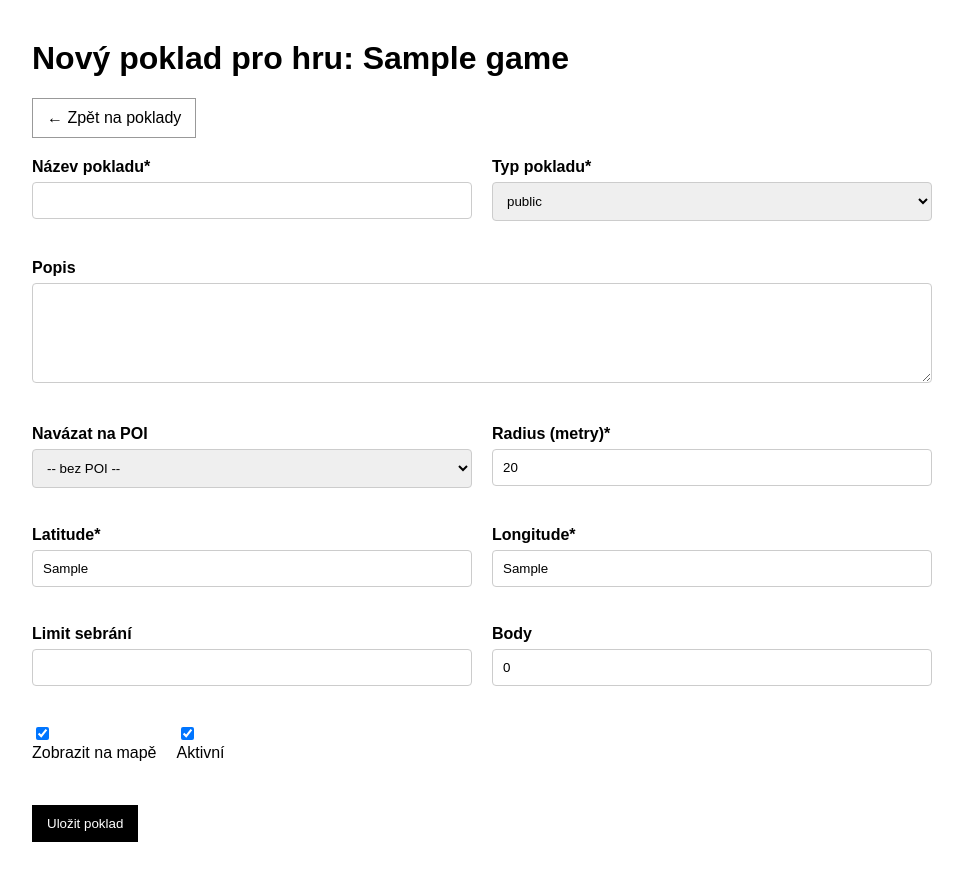
After one commit to antoninecer/teambuild, a PHP site: template resources/views/admin/treasures/create.php in a window 1280 px wide. The commit adds this page. Shown: the whole page, without its empty margins (8-971 px from the left). Run offline with PHP 8.4, Linux system fonts and the light colour scheme; the template is opened without the code that fills it: most values are stand-ins (such as "Sample title", 1, 10 or a date in 2020).

Commit message:
první použitelné admin CRUD minimum pro poklady

```diff
--- a/resources/views/admin/games/show.php
+++ b/resources/views/admin/games/show.php
@@ -8,7 +8,7 @@
 
         .grid { display: grid; grid-template-columns: 220px 1fr; gap: 10px 20px; }
 
-        .actions { margin-top: 24px; display: flex; gap: 12px; }
+        .actions { margin-top: 24px; display: flex; gap: 12px; flex-wrap: wrap; }
 
         .btn {
             padding: 10px 14px;
@@ -94,6 +94,7 @@
 <div class="actions">
     <a class="btn" href="/admin/games">Zpět na seznam</a>
     <a class="btn btn-primary" href="/admin/games/<?= (int) $game['id'] ?>/pois">Správa bodů (POI)</a>
+    <a class="btn btn-primary" href="/admin/games/<?= (int) $game['id'] ?>/treasures">Poklady</a>
     <a class="btn btn-primary" href="/admin/games/<?= (int) $game['id'] ?>/invites">Pozvánky & QR</a>
 </div>
 
--- /dev/null
+++ b/resources/views/admin/treasures/create.php
@@ -0,0 +1,188 @@
+<!DOCTYPE html>
+<html lang="cs">
+<head>
+    <meta charset="UTF-8">
+    <title>Nový poklad</title>
+    <style>
+        body { font-family: Arial, sans-serif; margin: 40px; max-width: 900px; }
+        .actions { margin-bottom: 20px; }
+        .btn {
+            padding: 10px 14px;
+            cursor: pointer;
+            text-decoration: none;
+            border: 1px solid #999;
+            background: #fff;
+            color: #000;
+            display: inline-block;
+        }
+        .btn-primary { background: #000; color: #fff; border: 1px solid #000; }
+
+        .errors {
+            background: #ffe6e6;
+            border: 1px solid #ff9999;
+            padding: 15px;
+            margin-bottom: 25px;
+            color: #cc0000;
+            border-radius: 4px;
+        }
+
+        .errors ul {
+            margin: 0;
+            padding-left: 20px;
+        }
+
+        .form-grid {
+            display: grid;
+            grid-template-columns: 1fr 1fr;
+            gap: 20px;
+        }
+
+        .full-width {
+            grid-column: span 2;
+        }
+
+        .form-group {
+            margin-bottom: 18px;
+        }
+
+        label {
+            display: block;
+            font-weight: bold;
+            margin-bottom: 6px;
+        }
+
+        input[type="text"],
+        input[type="number"],
+        textarea,
+        select {
+            width: 100%;
+            padding: 10px;
+            border: 1px solid #ccc;
+            border-radius: 4px;
+            box-sizing: border-box;
+        }
+
+        textarea {
+            min-height: 100px;
+            resize: vertical;
+        }
+
+        .checkbox-row {
+            display: flex;
+            gap: 20px;
+            align-items: center;
+        }
+
+        .checkbox-row label {
+            font-weight: normal;
+            margin: 0;
+        }
+
+        @media (max-width: 700px) {
+            .form-grid {
+                grid-template-columns: 1fr;
+            }
+
+            .full-width {
+                grid-column: span 1;
+            }
+        }
+    </style>
+</head>
+<body>
+    <h1>Nový poklad pro hru: <?= htmlspecialchars($game['name'], ENT_QUOTES, 'UTF-8') ?></h1>
+
+    <div class="actions">
+        <a class="btn" href="/admin/games/<?= (int) $game['id'] ?>/treasures">← Zpět na poklady</a>
+    </div>
+
+    <?php if (!empty($errors)): ?>
+        <div class="errors">
+            <strong>Při ukládání došlo k chybám:</strong>
+            <ul>
+                <?php foreach ($errors as $error): ?>
+                    <li><?= htmlspecialchars($error, ENT_QUOTES, 'UTF-8') ?></li>
+                <?php endforeach; ?>
+            </ul>
+        </div>
+    <?php endif; ?>
+
+    <form action="/admin/games/<?= (int) $game['id'] ?>/treasures" method="POST">
+        <div class="form-grid">
+            <div class="form-group">
+                <label for="name">Název pokladu*</label>
+                <input type="text" id="name" name="name" value="<?= htmlspecialchars($old['name'] ?? '', ENT_QUOTES, 'UTF-8') ?>" required>
+            </div>
+
+            <div class="form-group">
+                <label for="treasure_type">Typ pokladu*</label>
+                <?php $selectedType = $old['treasure_type'] ?? 'public'; ?>
+                <select id="treasure_type" name="treasure_type">
+                    <option value="public" <?= $selectedType === 'public' ? 'selected' : '' ?>>public</option>
+                    <option value="hidden" <?= $selectedType === 'hidden' ? 'selected' : '' ?>>hidden</option>
+                    <option value="individual" <?= $selectedType === 'individual' ? 'selected' : '' ?>>individual</option>
+                    <option value="team" <?= $selectedType === 'team' ? 'selected' : '' ?>>team</option>
+                </select>
+            </div>
+
+            <div class="form-group full-width">
+                <label for="description">Popis</label>
+                <textarea id="description" name="description"><?= htmlspecialchars($old['description'] ?? '', ENT_QUOTES, 'UTF-8') ?></textarea>
+            </div>
+
+            <div class="form-group">
+                <label for="poi_id">Navázat na POI</label>
+                <select id="poi_id" name="poi_id">
+                    <option value="">-- bez POI --</option>
+                    <?php foreach ($pois as $poi): ?>
+                        <option value="<?= (int) $poi['id'] ?>" <?= (($old['poi_id'] ?? '') == $poi['id']) ? 'selected' : '' ?>>
+                            <?= htmlspecialchars($poi['name'], ENT_QUOTES, 'UTF-8') ?>
+                        </option>
+                    <?php endforeach; ?>
+                </select>
+            </div>
+
+            <div class="form-group">
+                <label for="radius_m">Radius (metry)*</label>
+                <input type="number" id="radius_m" name="radius_m" value="<?= htmlspecialchars($old['radius_m'] ?? '20', ENT_QUOTES, 'UTF-8') ?>" min="1" required>
+            </div>
+
+            <div class="form-group">
+                <label for="lat">Latitude*</label>
+                <input type="text" id="lat" name="lat" value="<?= htmlspecialchars($old['lat'] ?? ($game['map_center_lat'] ?? ''), ENT_QUOTES, 'UTF-8') ?>" required>
+            </div>
+
+            <div class="form-group">
+                <label for="lon">Longitude*</label>
+                <input type="text" id="lon" name="lon" value="<?= htmlspecialchars($old['lon'] ?? ($game['map_center_lon'] ?? ''), ENT_QUOTES, 'UTF-8') ?>" required>
+            </div>
+
+            <div class="form-group">
+                <label for="max_claims">Limit sebrání</label>
+                <input type="number" id="max_claims" name="max_claims" value="<?= htmlspecialchars($old['max_claims'] ?? '', ENT_QUOTES, 'UTF-8') ?>" min="1">
+            </div>
+
+            <div class="form-group">
+                <label for="points">Body</label>
+                <input type="number" id="points" name="points" value="<?= htmlspecialchars($old['points'] ?? '0', ENT_QUOTES, 'UTF-8') ?>">
+            </div>
+
+            <div class="form-group full-width checkbox-row">
+                <div>
+                    <input type="checkbox" id="is_visible_on_map" name="is_visible_on_map" value="1" <?= isset($old['is_visible_on_map']) || !isset($old) ? 'checked' : '' ?>>
+                    <label for="is_visible_on_map">Zobrazit na mapě</label>
+                </div>
+
+                <div>
+                    <input type="checkbox" id="is_enabled" name="is_enabled" value="1" <?= isset($old['is_enabled']) || !isset($old) ? 'checked' : '' ?>>
+                    <label for="is_enabled">Aktivní</label>
+                </div>
+            </div>
+        </div>
+
+        <div style="margin-top: 25px;">
+            <button type="submit" class="btn btn-primary">Uložit poklad</button>
+        </div>
+    </form>
+</body>
+</html>
```
Also changed, not shown: TODO.md (+31 -36 lines), app/Controllers/Admin/TreasureController.php (added, +155 -0 lines), app/Repositories/TreasureRepository.php (added, +81 -0 lines), public/index.php (+21 -0 lines), resources/views/admin/treasures/index.php (added, +84 -0 lines).
